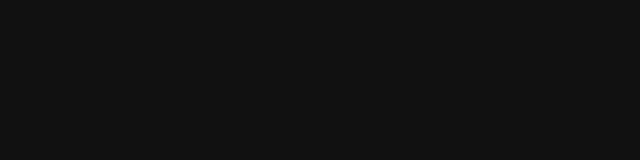
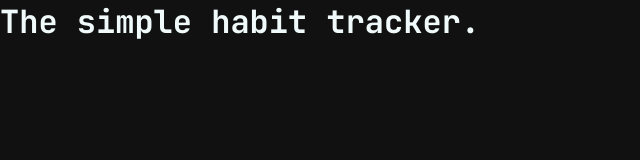
Before and after one commit to adgar152369/little-habit-tracker, a website: page index.html in a window 1280 px wide. Shown: the whole page, without its empty margins (0-640 px from the left). Drawn offline with Linux system fonts and the light colour scheme.

Commit message:
set font families for headers and body txt

```diff
--- a/index.html
+++ b/index.html
@@ -13,7 +13,7 @@
 <body>
 
   <div class="landing centered">
-
+    <h1>The simple habit tracker.</h1>
   </div>
 </body>
 
--- a/styles/main.scss
+++ b/styles/main.scss
@@ -9,3 +9,12 @@
 html {
   background-color: $primary-black;
 }
+
+body {
+  color: $primary-white;
+  font-family: $body-font;
+}
+
+h1, h2, h3 {
+  font-family: $heading-font;
+}
```
Also changed, not shown: public/main.css, 1 other file.
